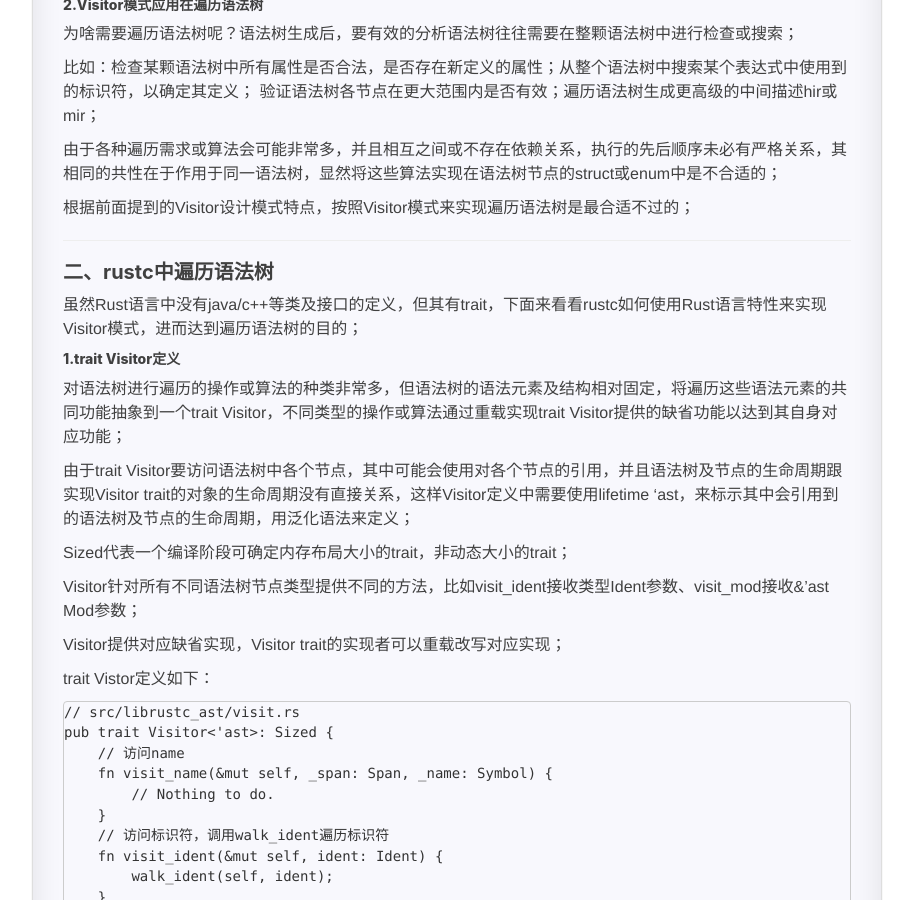
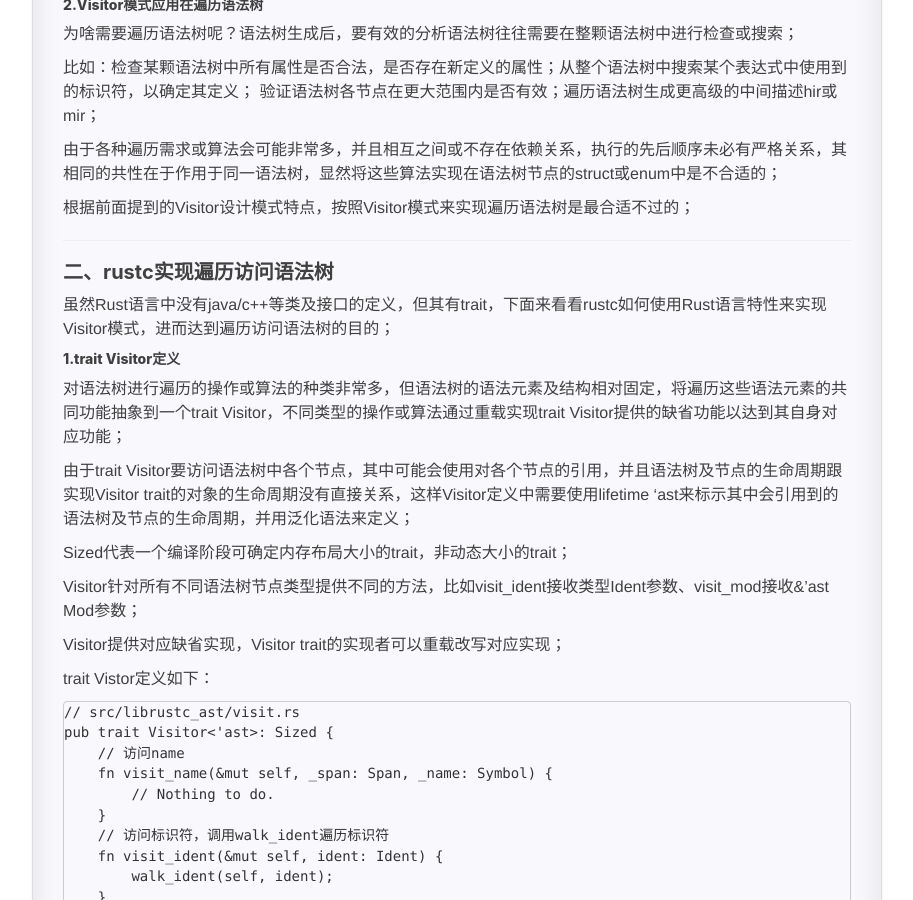
Before and after one commit to Grainspring/grainspring.github.io, a Jekyll site: the page built from _posts/2021-05-18-lrfrc-rustc-vist-ast.md, in a window 1280 px wide and 900 px high, scrolled down 1450 px. Shown: the whole window, without its empty margins (37-950 px from the left). Built offline with Jekyll 4.4.1, drawn with Linux system fonts in a browser that asks for light colours; nearby versions of some CDN libraries; comment, search, counter and statistics services are not loaded; a style sheet for code colours, icons or effects is not loaded; some of the changed text lies outside the part shown.

Commit message:
update lrfrc vist ast

````diff
--- a/_posts/2021-05-18-lrfrc-rustc-vist-ast.md
+++ b/_posts/2021-05-18-lrfrc-rustc-vist-ast.md
@@ -1,6 +1,6 @@
 ---
 layout: post
-title:  "LRFRC系列:如何遍历语法树"
+title:  "LRFRC系列:rustc如何实现遍历访问语法树"
 date:   2021-05-18 08:06:06
 categories: Rust LRFRC AST
 excerpt: 学习Rust,分词,rustc,AST,语法树
@@ -49,13 +49,13 @@ Vistor设计模式作为基础的设计模式之一，已广泛引用于不同
 根据前面提到的Visitor设计模式特点，按照Visitor模式来实现遍历语法树是最合适不过的；
 
 ---
-#### 二、rustc中遍历语法树
-虽然Rust语言中没有java/c++等类及接口的定义，但其有trait，下面来看看rustc如何使用Rust语言特性来实现Visitor模式，进而达到遍历语法树的目的；
+#### 二、rustc实现遍历访问语法树
+虽然Rust语言中没有java/c++等类及接口的定义，但其有trait，下面来看看rustc如何使用Rust语言特性来实现Visitor模式，进而达到遍历访问语法树的目的；
 
 ##### 1.trait Visitor定义
 对语法树进行遍历的操作或算法的种类非常多，但语法树的语法元素及结构相对固定，将遍历这些语法元素的共同功能抽象到一个trait Visitor，不同类型的操作或算法通过重载实现trait Visitor提供的缺省功能以达到其自身对应功能；
 
-由于trait Visitor要访问语法树中各个节点，其中可能会使用对各个节点的引用，并且语法树及节点的生命周期跟实现Visitor trait的对象的生命周期没有直接关系，这样Visitor定义中需要使用lifetime 'ast，来标示其中会引用到的语法树及节点的生命周期，用泛化语法来定义；
+由于trait Visitor要访问语法树中各个节点，其中可能会使用对各个节点的引用，并且语法树及节点的生命周期跟实现Visitor trait的对象的生命周期没有直接关系，这样Visitor定义中需要使用lifetime 'ast来标示其中会引用到的语法树及节点的生命周期，并用泛化语法来定义；
 
 Sized代表一个编译阶段可确定内存布局大小的trait，非动态大小的trait；
 
@@ -466,14 +466,14 @@ pub fn check_crate(session: &Session, krate: &Crate, lints: &mut LintBuffer) ->
 ```
 
 ---
-#### 二、总结与回顾
+#### 三、总结与回顾
 通过前面的分析与解读，学习了传统遍历树结构的Visitor设计模式及特点，重点介绍了rustc中如何抽象定义Visitor及walk相关泛化方法；
 
 并以AstValidator为示例更深入理解rustc如何利用Visitor设计模式来实现对语法树的遍历检查验证；
 
-其中涉及Rust语言trait的定义、方法重载、泛化方法的使用等，以便更好理解其特性及其使用，并与其他高级语言类似特性做了一定的对比；
+其中涉及Rust语言trait的定义、方法重载、泛化方法的使用等，以便更好理解其特性及其使用，并与其他高级语言类似特性做了一定的对比，有没有觉得使用泛化和trait实现Visitor模式中的数据结构和算法分离更加直观和彻底；
 
-遍历语法树作为编译器中一个常用的基础逻辑，使用范围非常广，通过这一节的学习，可举一反三式学习与理解其他的遍历语法树的算法实现；
+遍历语法树作为编译器中一个常用的基础逻辑，使用范围非常广，通过这一节的学习，可举一反三式学习与理解其他的遍历访问语法树算法的实现；
 
 ---
 参考
````
Also changed, not shown: other parts of _posts/2021-05-18-lrfrc-rustc-vist-ast.md (+4 -4 lines).
